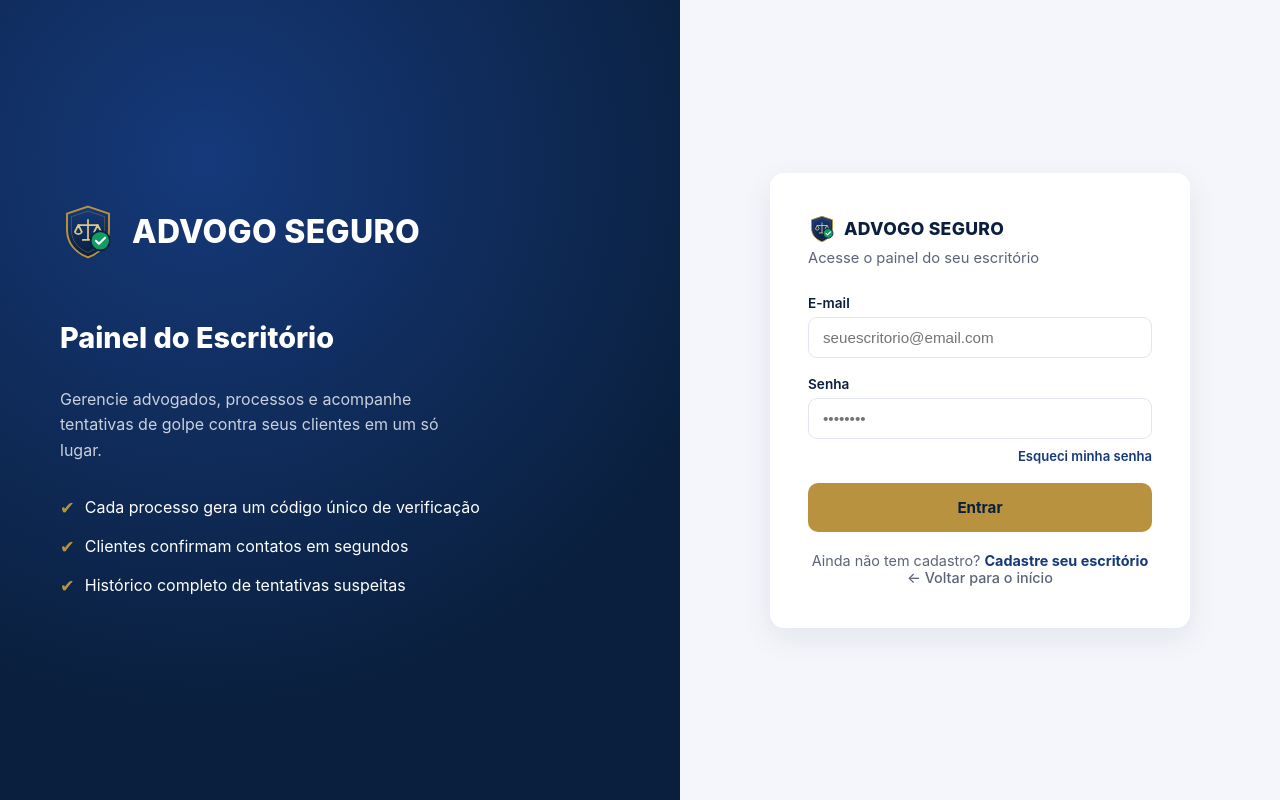
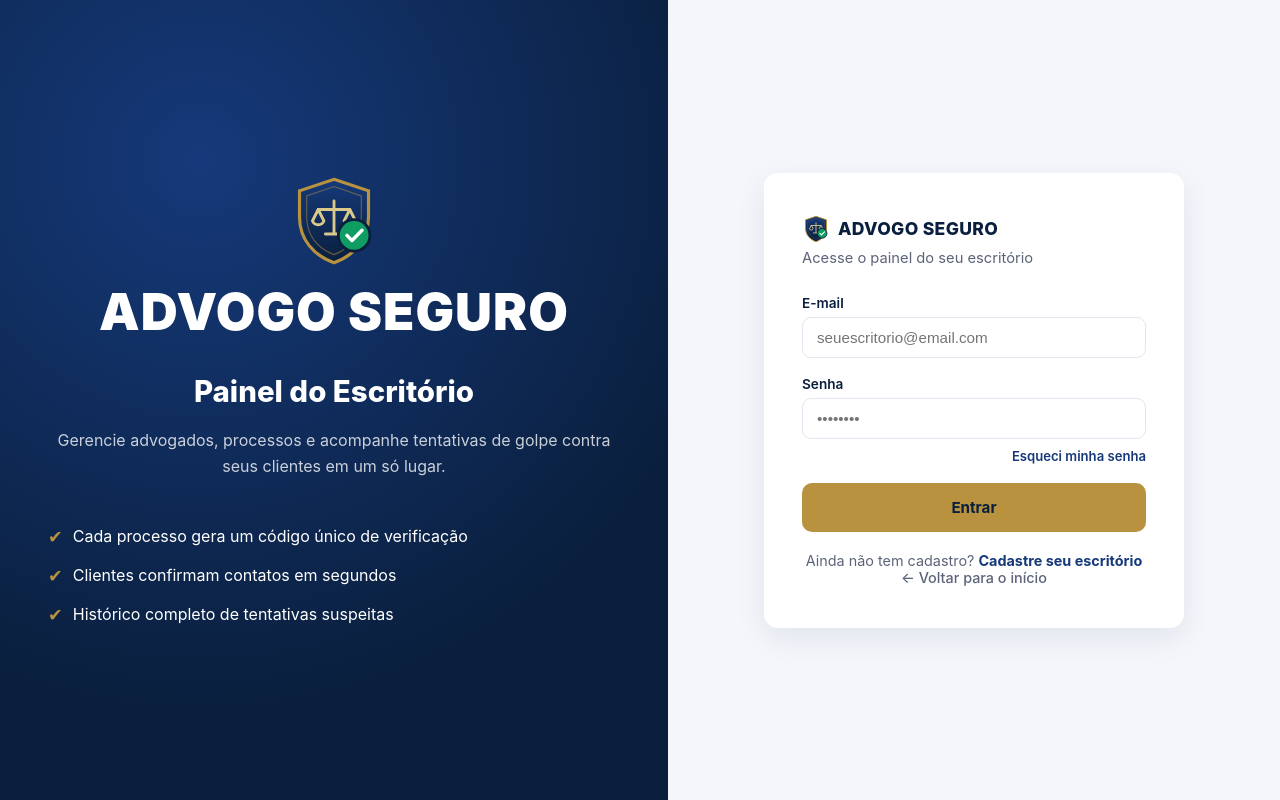
Before and after one commit to salveci2022/advogo-seguro, a Flask app: page /escritorio/login in a window 1280 px wide. Run offline with Flask 3, Linux system fonts and the light colour scheme.

Commit message:
Corrige login no Render e centraliza marca

```diff
--- a/templates/escritorio_login.html
+++ b/templates/escritorio_login.html
@@ -6,19 +6,95 @@
 <link rel="icon" type="image/svg+xml" href="{{ url_for('static', filename='img/logo-icone.svg') }}">
 <title>Login do Escritório — ADVOGO SEGURO</title>
 <link rel="stylesheet" href="{{ url_for('static', filename='css/style.css') }}">
+
+<style>
+/* Ajuste isolado da tela de login do escritório */
+.auth-side {
+  display: flex !important;
+  flex-direction: column;
+  justify-content: center !important;
+  align-items: center !important;
+  text-align: center;
+  padding: 48px !important;
+}
+
+.auth-side .login-main-brand {
+  display: flex;
+  flex-direction: column;
+  align-items: center;
+  justify-content: center;
+  gap: 18px;
+  width: 100%;
+  margin: 0 0 34px;
+  color: #ffffff;
+  font-size: clamp(2.4rem, 4vw, 4.3rem);
+  font-weight: 900;
+  line-height: 1.05;
+  letter-spacing: 1px;
+}
+
+.auth-side .login-main-brand img {
+  width: 92px;
+  height: 92px;
+  object-fit: contain;
+}
+
+.auth-side h2 {
+  margin: 0 0 18px;
+  font-size: clamp(1.7rem, 2.3vw, 2.35rem);
+}
+
+.auth-side > p {
+  max-width: 620px;
+  margin: 0 auto 28px;
+  line-height: 1.65;
+}
+
+.auth-side .trust-list {
+  width: min(620px, 100%);
+  margin: 0 auto;
+  text-align: left;
+}
+
+@media (max-width: 900px) {
+  .auth-side {
+    min-height: 460px;
+    padding: 42px 24px !important;
+  }
+
+  .auth-side .login-main-brand {
+    font-size: clamp(2rem, 8vw, 3rem);
+  }
+
+  .auth-side .login-main-brand img {
+    width: 74px;
+    height: 74px;
+  }
+}
+</style>
+
 </head>
 <body>
 
 <div class="auth-wrap">
   <div class="auth-side">
-    <div class="brand" style="display:flex;align-items:center;gap:16px;font-weight:800;font-size:2rem;margin-bottom:36px;">
-      <img src="{{ url_for('static', filename='img/logo-icone.svg') }}" class="brand-logo" alt="ADVOGO SEGURO" style="height:56px; width:56px;"> ADVOGO SEGURO
+    <div class="login-main-brand">
+      <img src="{{ url_for('static', filename='img/logo-icone.svg') }}" alt="ADVOGO SEGURO">
+      <span>ADVOGO SEGURO</span>
     </div>
+
     <h2>Painel do Escritório</h2>
-    <p>Gerencie advogados, processos e acompanhe tentativas de golpe contra seus clientes em um só lugar.</p>
-    <div class="trust-item"><span class="ic">✔</span><span>Cada processo gera um código único de verificação</span></div>
-    <div class="trust-item"><span class="ic">✔</span><span>Clientes confirmam contatos em segundos</span></div>
-    <div class="trust-item"><span class="ic">✔</span><span>Histórico completo de tentativas suspeitas</span></div>
+
+    <p>
+      Gerencie advogados, processos e acompanhe tentativas de golpe
+      contra seus clientes em um só lugar.
+    </p>
+
+    <div class="trust-list">
+      <div class="trust-item"><span class="ic">✔</span><span>Cada processo gera um código único de verificação</span></div>
+      <div class="trust-item"><span class="ic">✔</span><span>Clientes confirmam contatos em segundos</span></div>
+      <div class="trust-item"><span class="ic">✔</span><span>Histórico completo de tentativas suspeitas</span></div>
+    </div>
   </div>
 
   <div class="auth-form-col">
```
